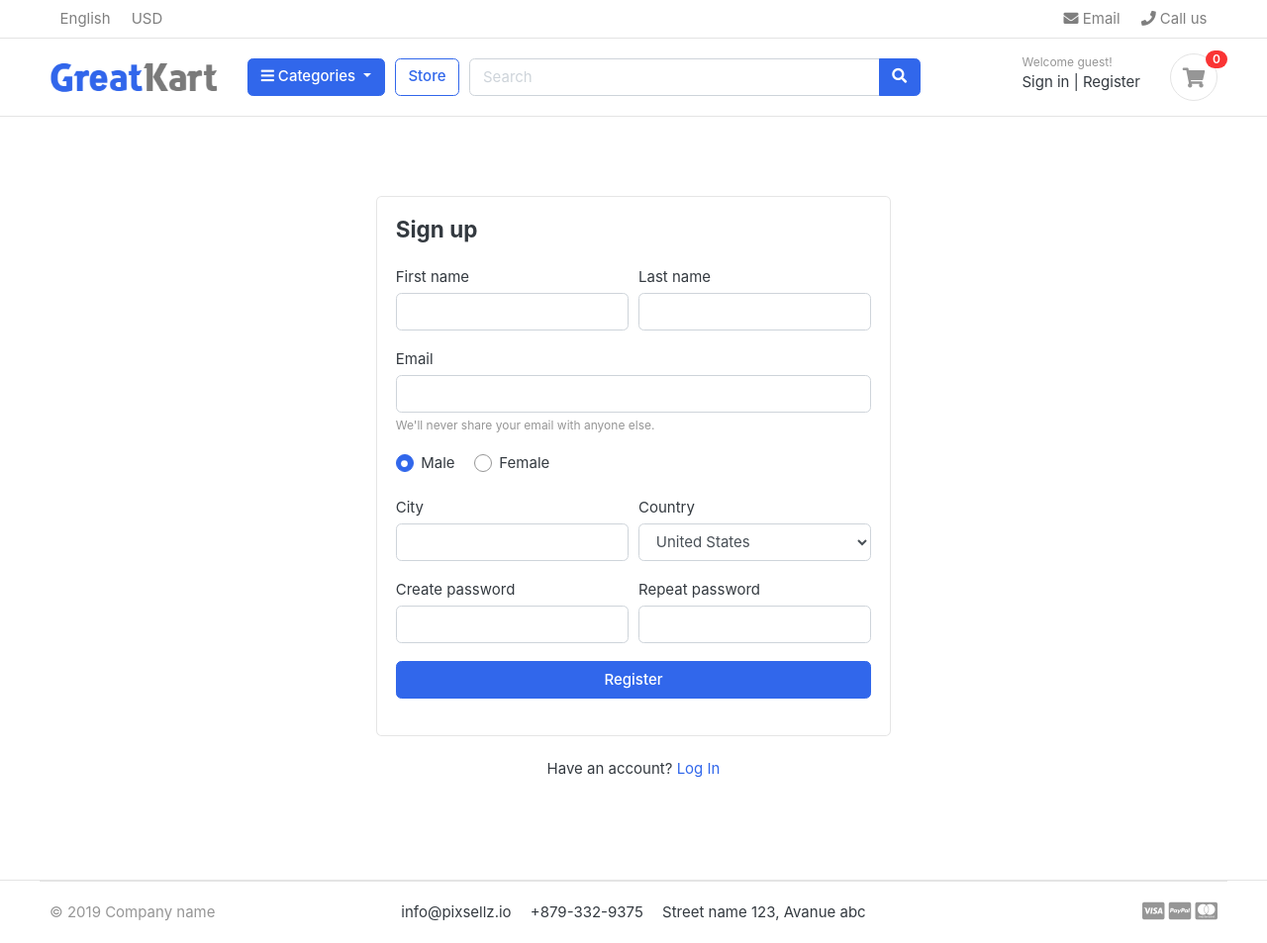
After one commit to rivka-levit/greatkart-store, a Django app: page /accounts/register in a window 1280 px wide. The commit adds this page. Shown: the whole page at 99% size. Run offline with Django 4.2, Linux system fonts and the light colour scheme; data comes from the database, SQL or seed files in the repository; data that the repository does not hold is empty; some libraries are stand-ins or nearby versions; some web fonts are replaced.

Commit message:
create register.html, view, url

```diff
--- /dev/null
+++ b/accounts/templates/accounts/register.html
@@ -0,0 +1,78 @@
+{% extends 'base.html' %}
+
+{% block content %}
+<!-- ========================= SECTION CONTENT ========================= -->
+<section class="section-content padding-y">
+
+<!-- ============================ COMPONENT REGISTER   ================================= -->
+	<div class="card mx-auto" style="max-width:520px; margin-top:40px;">
+      <article class="card-body">
+		<header class="mb-4"><h4 class="card-title">Sign up</h4></header>
+		<form>
+				<div class="form-row">
+					<div class="col form-group">
+						<label>First name</label>
+					  	<input type="text" class="form-control" placeholder="">
+					</div> <!-- form-group end.// -->
+					<div class="col form-group">
+						<label>Last name</label>
+					  	<input type="text" class="form-control" placeholder="">
+					</div> <!-- form-group end.// -->
+				</div> <!-- form-row end.// -->
+				<div class="form-group">
+					<label>Email</label>
+					<input type="email" class="form-control" placeholder="">
+					<small class="form-text text-muted">We'll never share your email with anyone else.</small>
+				</div> <!-- form-group end.// -->
+				<div class="form-group">
+					<label class="custom-control custom-radio custom-control-inline">
+					  <input class="custom-control-input" checked="" type="radio" name="gender" value="option1">
+					  <span class="custom-control-label"> Male </span>
+					</label>
+					<label class="custom-control custom-radio custom-control-inline">
+					  <input class="custom-control-input" type="radio" name="gender" value="option2">
+					  <span class="custom-control-label"> Female </span>
+					</label>
+				</div> <!-- form-group end.// -->
+				<div class="form-row">
+					<div class="form-group col-md-6">
+					  <label>City</label>
+					  <input type="text" class="form-control">
+					</div> <!-- form-group end.// -->
+					<div class="form-group col-md-6">
+					  <label>Country</label>
+					  <select id="inputState" class="form-control">
+					    <option> Choose...</option>
+					      <option>Uzbekistan</option>
+					      <option>Russia</option>
+					      <option selected="">United States</option>
+					      <option>India</option>
+					      <option>Afganistan</option>
+					  </select>
+					</div> <!-- form-group end.// -->
+				</div> <!-- form-row.// -->
+				<div class="form-row">
+					<div class="form-group col-md-6">
+						<label>Create password</label>
+					    <input class="form-control" type="password">
+					</div> <!-- form-group end.// -->
+					<div class="form-group col-md-6">
+						<label>Repeat password</label>
+					    <input class="form-control" type="password">
+					</div> <!-- form-group end.// -->
+				</div>
+			    <div class="form-group">
+			        <button type="submit" class="btn btn-primary btn-block"> Register  </button>
+			    </div> <!-- form-group// -->
+
+			</form>
+		</article><!-- card-body.// -->
+    </div> <!-- card .// -->
+    <p class="text-center mt-4">Have an account? <a href="">Log In</a></p>
+    <br><br>
+<!-- ============================ COMPONENT REGISTER  END.// ================================= -->
+
+
+</section>
+<!-- ========================= SECTION CONTENT END// ========================= -->
+{% endblock %}
--- /dev/null
+++ b/accounts/urls.py
@@ -0,0 +1,8 @@
+from django.urls import path
+from .views import RegisterView
+
+app_name = 'accounts'
+
+urlpatterns = [
+    path('register', RegisterView.as_view(), name='register'),
+]
--- a/accounts/views.py
+++ b/accounts/views.py
@@ -1,3 +1,5 @@
-from django.shortcuts import render
+from django.views.generic.base import TemplateView
 
-# Create your views here.
+
+class RegisterView(TemplateView):
+    template_name = 'accounts/register.html'
--- a/greatkart_project/urls.py
+++ b/greatkart_project/urls.py
@@ -24,5 +24,6 @@ urlpatterns = [
     path('admin/', admin.site.urls),
     path('', HomeView.as_view(), name='home'),
     path('store/', include('store.urls', namespace='store')),
-    path('cart/', include('carts.urls', namespace='cart'))
+    path('cart/', include('carts.urls', namespace='cart')),
+    path('accounts/', include('accounts.urls', namespace='accounts'))
 ] + static(settings.MEDIA_URL, document_root=settings.MEDIA_ROOT)
--- a/templates/includes/navbar.html
+++ b/templates/includes/navbar.html
@@ -69,7 +69,7 @@
 						<small class="title text-muted">Welcome guest!</small>
 						<div>
 							<a href="./signin.html">Sign in</a> <span class="dark-transp"> | </span>
-							<a href="./register.html"> Register</a>
+							<a href="{% url 'accounts:register' %}"> Register</a>
 						</div>
 					</div>
 					<a href="{% url 'cart:detail' %}" class="widget-header pl-3 ml-3">
```
